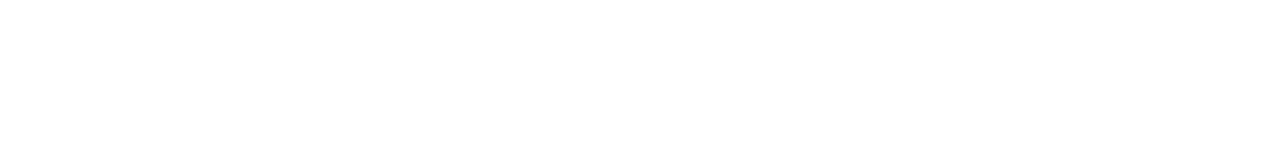
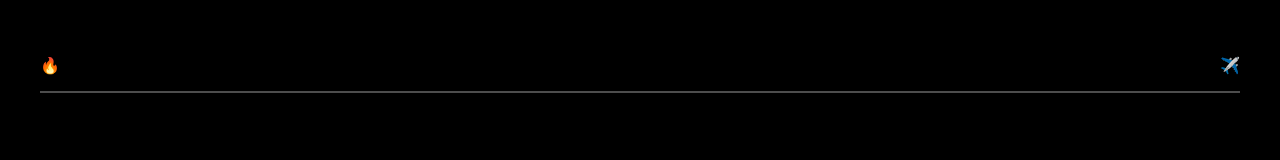
Before and after one commit to imveeru/Dyeus-Intern-Assignment, a plain HTML site: page index.html in a window 1280 px wide. Drawn offline with Linux system fonts and the light colour scheme.

Commit message:
Initialized HTML

```diff
--- a/index.html
+++ b/index.html
@@ -4,9 +4,14 @@
     <meta charset="UTF-8">
     <meta http-equiv="X-UA-Compatible" content="IE=edge">
     <meta name="viewport" content="width=device-width, initial-scale=1.0">
+    <link rel="stylesheet" type="text/css" href="styles.css">
+    <script src="https://kit.fontawesome.com/3b0953321c.js" crossorigin="anonymous"></script>
     <title>Dyeus-Intern-Assignment</title>
 </head>
 <body>
-
+    <div class="nav-bar">
+        <p>🔥</p>
+        <p>✈️</p>
+    </div>
 </body>
 </html>
--- /dev/null
+++ b/styles.css
@@ -0,0 +1,14 @@
+body{
+    background-color: #000000;
+    padding:32px;
+}
+
+i{
+    color: #fff;
+}
+
+.nav-bar{
+    display:flex;
+    justify-content:space-between;
+    border-bottom:2.5px solid rgba(255, 255, 255, 0.3);
+}
```
